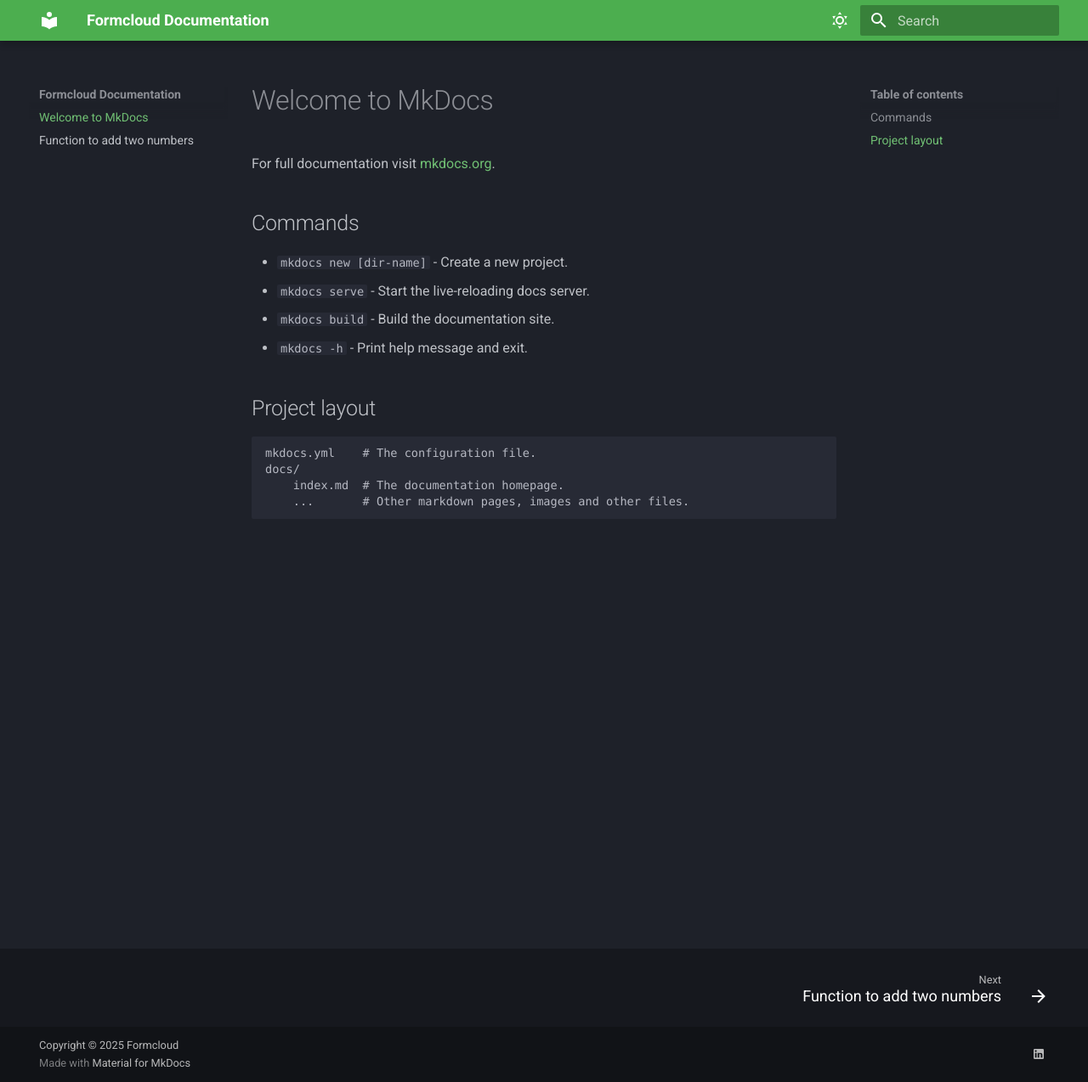
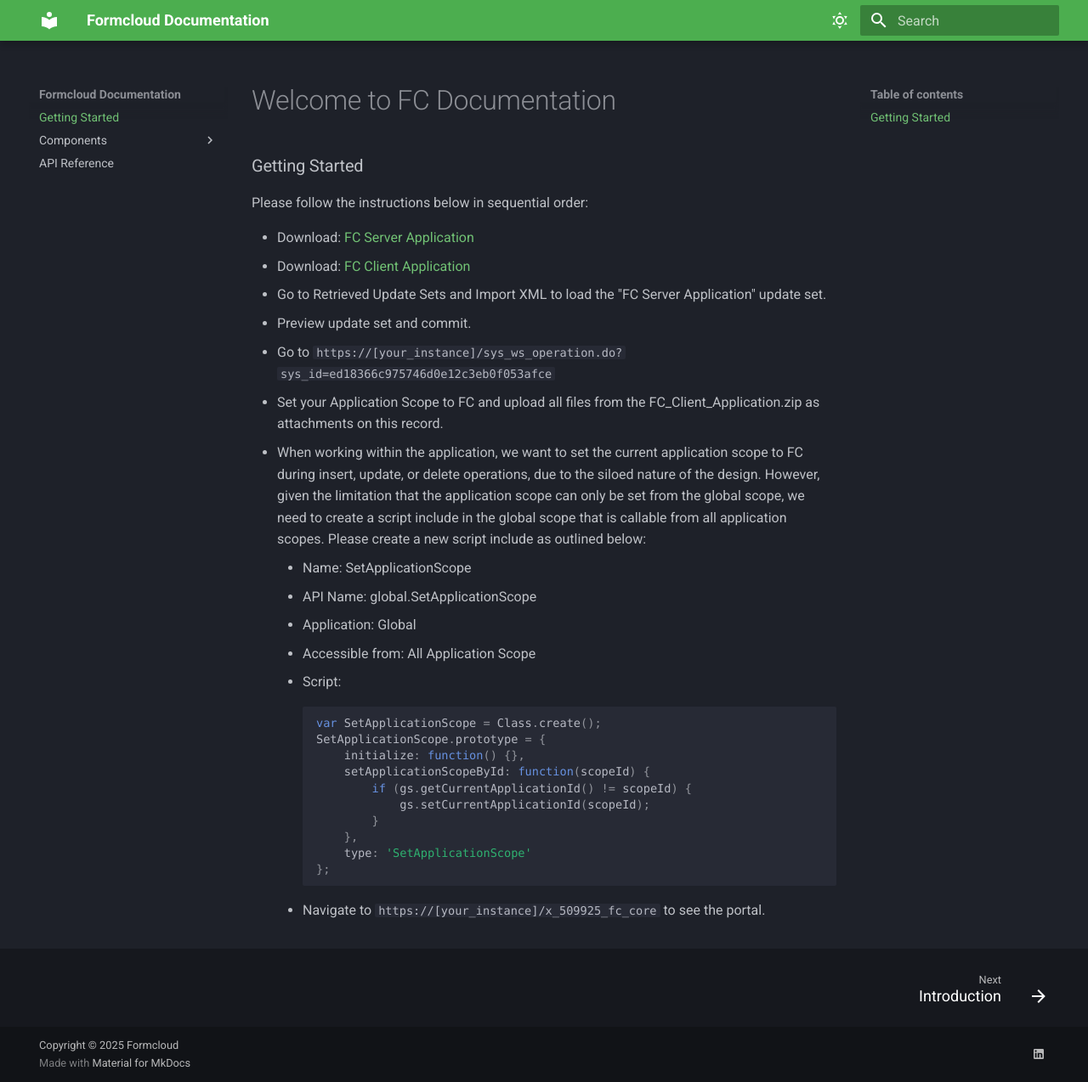
Before and after one commit to formcloudapp/fc_doc, an MkDocs documentation site: the page built from docs/index.md, in a window 1280 px wide and 1274 px high. Shown: the whole window at 85% size. Built offline with MkDocs 1.6.1 and Material for MkDocs 9.7.7, drawn with Linux system fonts in a browser that asks for light colours; some web fonts are replaced.

Commit message:
01/21/25 01

````diff
--- a/docs/index.md
+++ b/docs/index.md
@@ -1,17 +1,31 @@
-# Welcome to MkDocs
+# Welcome to FC Documentation
 
-For full documentation visit [mkdocs.org](https://www.mkdocs.org).
+### Getting Started
 
-## Commands
+Please follow the instructions below in sequential order:
 
-* `mkdocs new [dir-name]` - Create a new project.
-* `mkdocs serve` - Start the live-reloading docs server.
-* `mkdocs build` - Build the documentation site.
-* `mkdocs -h` - Print help message and exit.
-
-## Project layout
-
-    mkdocs.yml    # The configuration file.
-    docs/
-        index.md  # The documentation homepage.
-        ...       # Other markdown pages, images and other files.
+* Download: <a href="https://formcloud.app/media/FC_Server_Application.xml" download>FC Server Application</a>
+* Download: <a href="https://formcloud.app/media/FC_Client_Application.zip" download>FC Client Application</a>
+* Go to Retrieved Update Sets and Import XML to load the "FC Server Application" update set.
+* Preview update set and commit.
+* Go to `https://[your_instance]/sys_ws_operation.do?sys_id=ed18366c975746d0e12c3eb0f053afce`
+* Set your Application Scope to FC and upload all files from the FC_Client_Application.zip as attachments on this record.
+* When working within the application, we want to set the current application scope to FC during insert, update, or delete operations, due to the siloed nature of the design. However, given the limitation that the application scope can only be set from the global scope, we need to create a script include in the global scope that is callable from all application scopes. Please create a new script include as outlined below:
+    * Name: SetApplicationScope
+    * API Name: global.SetApplicationScope
+    * Application: Global
+    * Accessible from: All Application Scope
+    * Script:
+        ```javascript
+        var SetApplicationScope = Class.create();
+        SetApplicationScope.prototype = {
+            initialize: function() {},
+            setApplicationScopeById: function(scopeId) {
+                if (gs.getCurrentApplicationId() != scopeId) {
+                    gs.setCurrentApplicationId(scopeId);
+                }
+            },
+            type: 'SetApplicationScope'
+        };
+        ```
+    * Navigate to `https://[your_instance]/x_509925_fc_core` to see the portal.
--- a/mkdocs.yml
+++ b/mkdocs.yml
@@ -47,3 +47,11 @@
       link: https://www.linkedin.com/in/quang-nguyen-formcloud/
 
 copyright: Copyright © 2025 Formcloud
+
+nav:
+  - Getting Started: index.md
+  - Components:
+    - DataTable:
+      - Introduction: Components/Datatable/overview.md
+      - Default Configuration: Components/Datatable/default.md
+  - API Reference: API/api.md
````
Also changed, not shown: docs/Components/Datatable/default.md (added, +156 -0 lines), docs/Components/Datatable/overview.md (added, +35 -0 lines), docs/Maintainance/build_locally.md (added, +39 -0 lines), docs/API/api.md (added).
